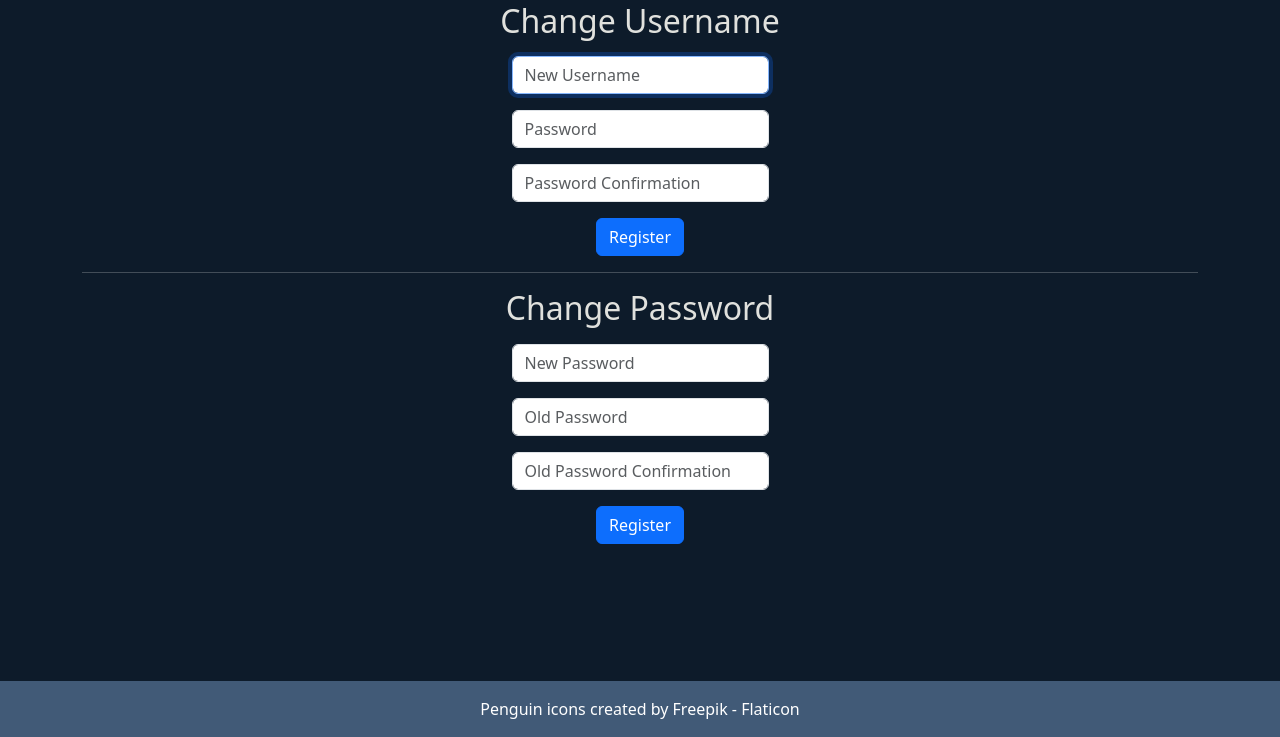
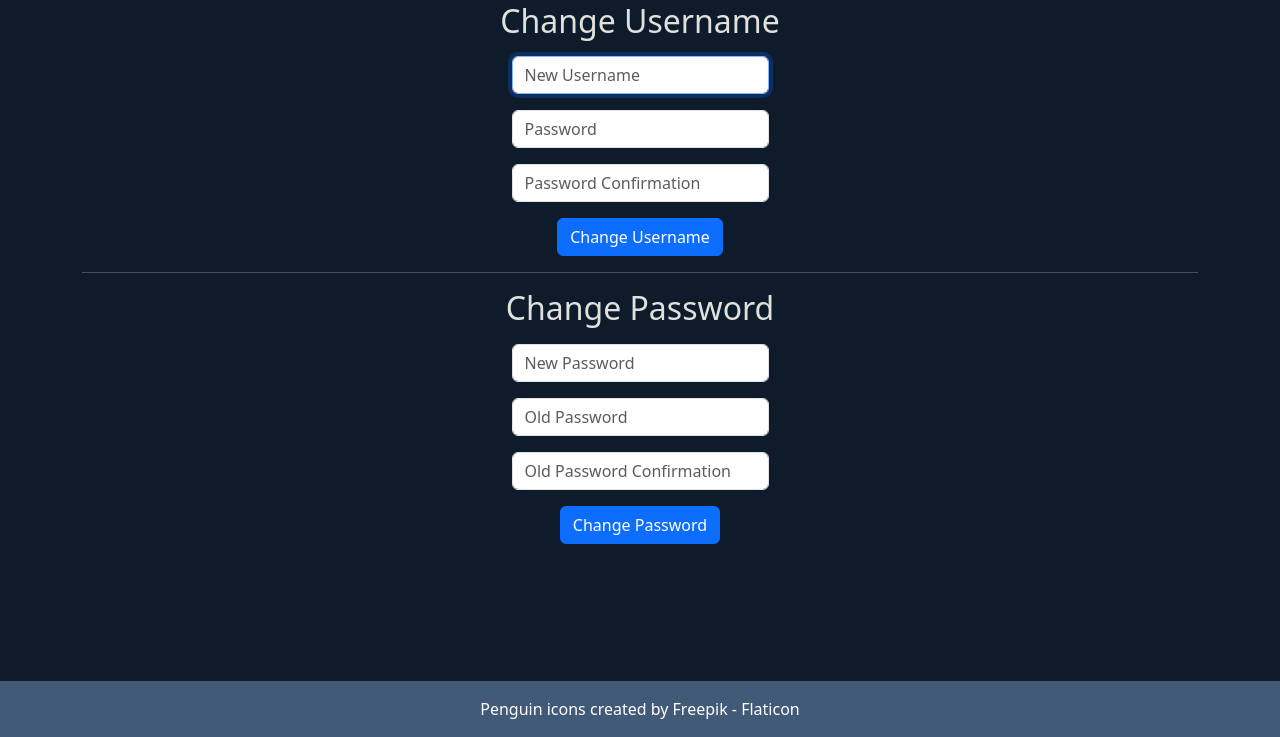
Before and after one commit to hudmhelmi/planguin, a Flask app: page /change_user in a window 1280 px wide. Shown: the part 215-952 px from the top of the page. Run offline with Flask 3, Linux system fonts and the light colour scheme; some libraries are stand-ins or nearby versions.

Commit message:
Added change username and password functionality.

```diff
--- a/templates/change.html
+++ b/templates/change.html
@@ -16,7 +16,7 @@
     <div class="mb-3">
         <input class="form-control mx-auto w-auto" type="password" name="password_confirmation" placeholder="Password Confirmation">
     </div>
-    <button type="submit" class="btn btn-primary">Register</button>
+    <button type="submit" class="btn btn-primary">Change Username</button>
 </form>
 
 <hr>
@@ -32,7 +32,7 @@
     <div class="mb-3">
         <input class="form-control mx-auto w-auto" type="password" name="password_confirmation" placeholder="Old Password Confirmation">
     </div>
-    <button type="submit" class="btn btn-primary">Register</button>
+    <button type="submit" class="btn btn-primary">Change Password</button>
 </form>
 
 {% endblock %}
```
Also changed, not shown: planguin.db, 2 other files.
